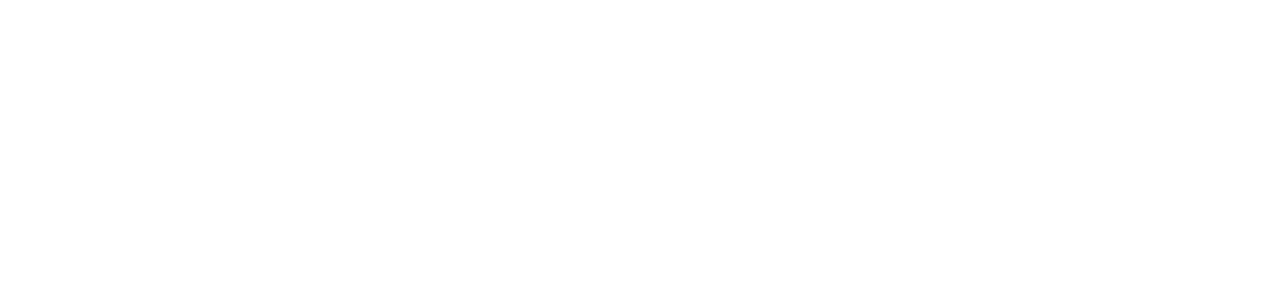
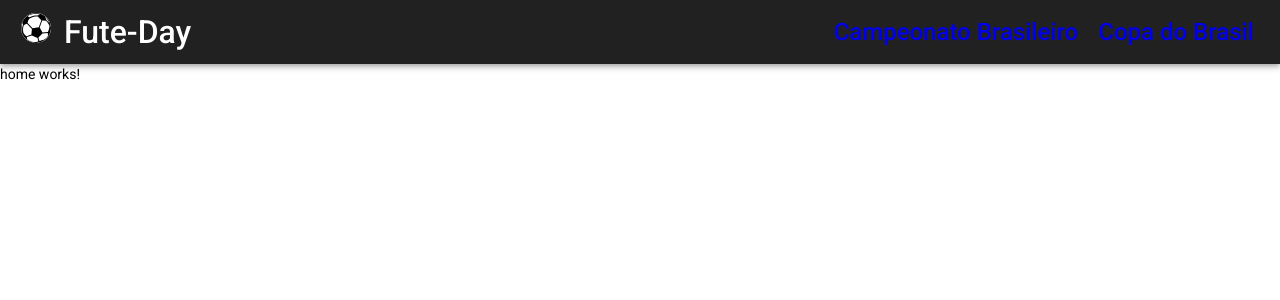
Before and after one commit to dayennss/FuteDay, an Angular app: page / in a window 1280 px wide. Shown: the top 300 px of the page. Built offline with nearby package versions, Linux system fonts and the light colour scheme.

Commit message:
commit 02/10

```diff
--- a/src/app/app-routing.module.ts
+++ b/src/app/app-routing.module.ts
@@ -1,10 +1,19 @@
 import { NgModule } from '@angular/core';
 import { Routes, RouterModule } from '@angular/router';
+import { HomeComponent } from './componentes/home/home.component';
 
-const routes: Routes = [];
+const routes: Routes = [
+  {
+    path: "",
+    component: HomeComponent
+  }
+];
+
+
 
 @NgModule({
   imports: [RouterModule.forRoot(routes)],
   exports: [RouterModule]
 })
+
 export class AppRoutingModule { }
--- a/src/app/componentes/nav/nav.component.html
+++ b/src/app/componentes/nav/nav.component.html
@@ -3,7 +3,7 @@
         <a> <img src="assets/bola-de-futebol.svg">  Fute-Day </a>
     </span>
     <span class="menu">
-        <a routerLink={{}}>Campeonato Brasileiro</a>
-        <a routerLink={{}}>Copa do Brasil</a>
+        <a routerLink={{routerUrl}}>Campeonato Brasileiro</a>
+        <a routerLink={{routerUrl}}>Copa do Brasil</a>
     </span>
 </mat-toolbar>
```
